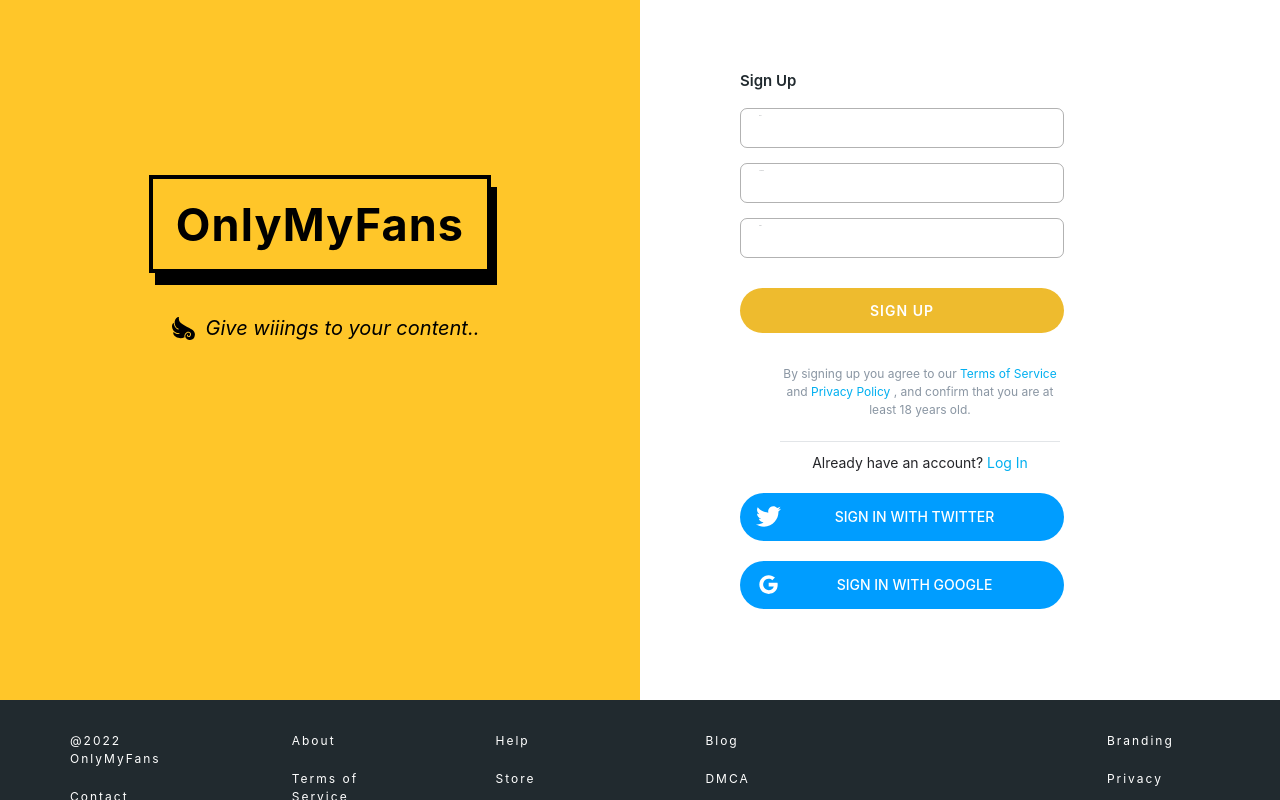
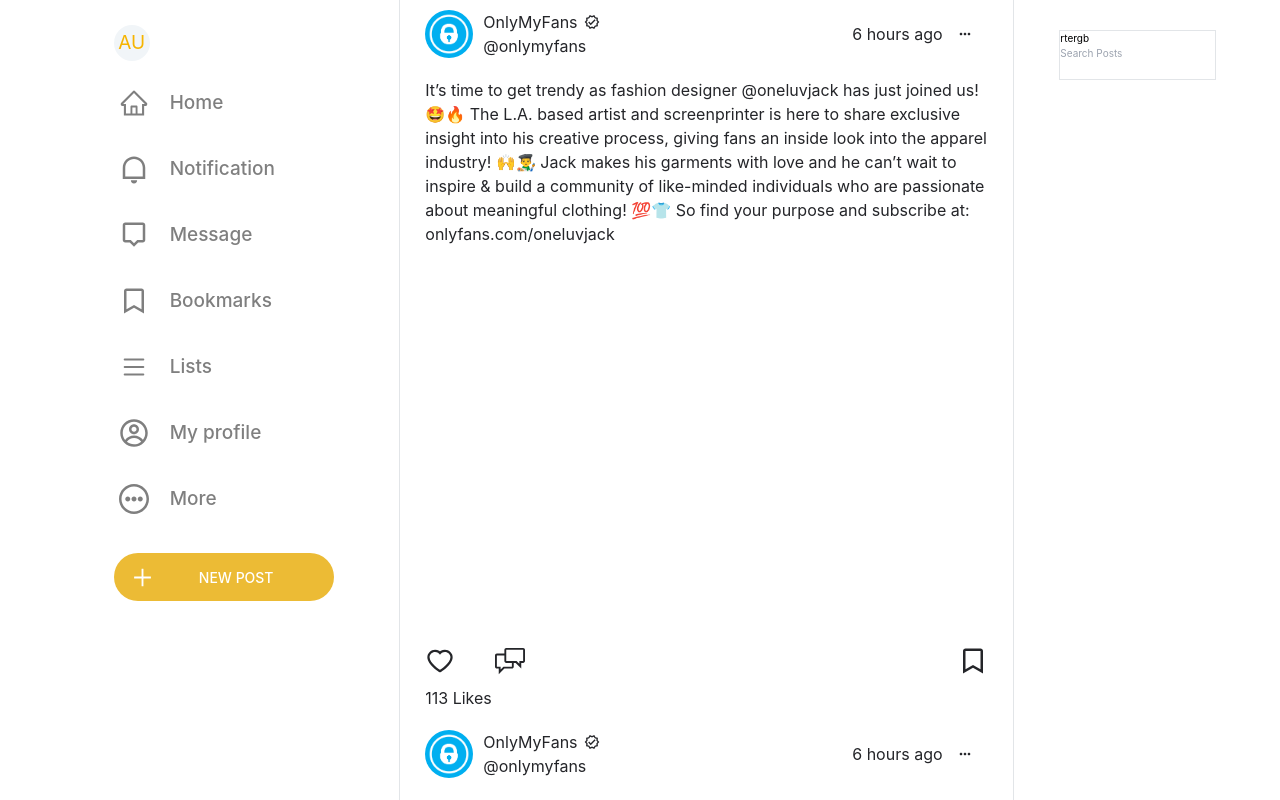
Before and after one commit to ajayupadhya/OnlyMyFans, a Next.js app: page / in a window 1280 px wide. Shown: the top 800 px of the page. Built offline with nearby package versions, Linux system fonts and the light colour scheme.

Commit message:
Home Screen

```diff
--- a/pages/index.js
+++ b/pages/index.js
@@ -7,7 +7,7 @@
 import Blob from "../public/blob.svg";
 import { GiFluffyWing } from "react-icons/gi";
 export default function Home() {
-  const [isLoggedIn, setIsLoggedIn] = useState(false);
+  const [isLoggedIn, setIsLoggedIn] = useState(true);
   return (
     <div>
       <Head>
--- a/src/Base/Left.js
+++ b/src/Base/Left.js
@@ -46,7 +46,7 @@
         <span>More</span>
       </div>
       <div className="btn__newPost__primary__color">
-        <AiOutlinePlus size={size} />
+        <AiOutlinePlus size={25} />
         <span>New Post</span>
       </div>
     </div>
--- a/src/Base/Right.js
+++ b/src/Base/Right.js
@@ -3,7 +3,8 @@
 const Right = () => {
   return (
     <div className="only__myFans__container__right">
-     <h1>rtergb</h1>
+      <h1>rtergb</h1>
+      <input type="text" placeholder="Search Posts" />
     </div>
   );
 };
--- a/styles/Base.css
+++ b/styles/Base.css
@@ -1,21 +1,24 @@
 .only__myFans__container {
   display: flex;
-  align-items: center;
-  justify-content: center;
+  align-items: flex-start;
+  justify-content: space-evenly;
+  flex-wrap: wrap;
   width: 100%;
   position: relative;
   height: 100%;
 }
 
 .only__myFans__container__left {
-  width: 20%;
-  position: fixed;
-  left: 10%;
+  width: auto;
+  position: sticky;
+  left: 5%;
   top: 2.5rem;
+  margin: 0 2rem 0 0;
   display: flex;
   flex-direction: column;
   padding-left: 5rem;
   justify-content: space-around;
+  /* border: 2px solid red; */
 }
 .only__myFans__container__middle {
   width: 48%;
@@ -27,13 +30,13 @@
 }
 
 .only__myFans__container__right {
-  width: 20%;
   border: 0.1rem solid rgba(138, 150, 163, 0.25);
-  position: fixed;
-  right: 10%;
+  position: sticky;
+  right: 5%;
   top: 3rem;
   height: 5rem;
-  /* border: ; */
+  width: auto;
+  max-width: 36.8rem;
 }
 
 /* left side */
@@ -58,7 +61,7 @@
 .icons__style {
   display: flex;
   align-items: center;
-  margin: 2rem 0rem 0rem 0rem;
+  margin: 1.8rem 0rem 0rem 0rem;
   opacity: 0.5;
   width: 21rem;
   justify-content: space-between;
@@ -75,8 +78,8 @@
 }
 .icons__style > span {
   flex: 1;
-  font-size: 2.7rem;
-  font-weight: 600;
+  font-size: 1.9rem;
+  font-weight: 500;
   margin-left: 2.1rem;
   /* border: 1px solid red; */
 }
@@ -112,6 +115,7 @@
   flex: 1;
   font-size: var(--font-size);
   text-align: center;
+  font-size: 1.4rem;
 }
 
 /* middle part  */
```
